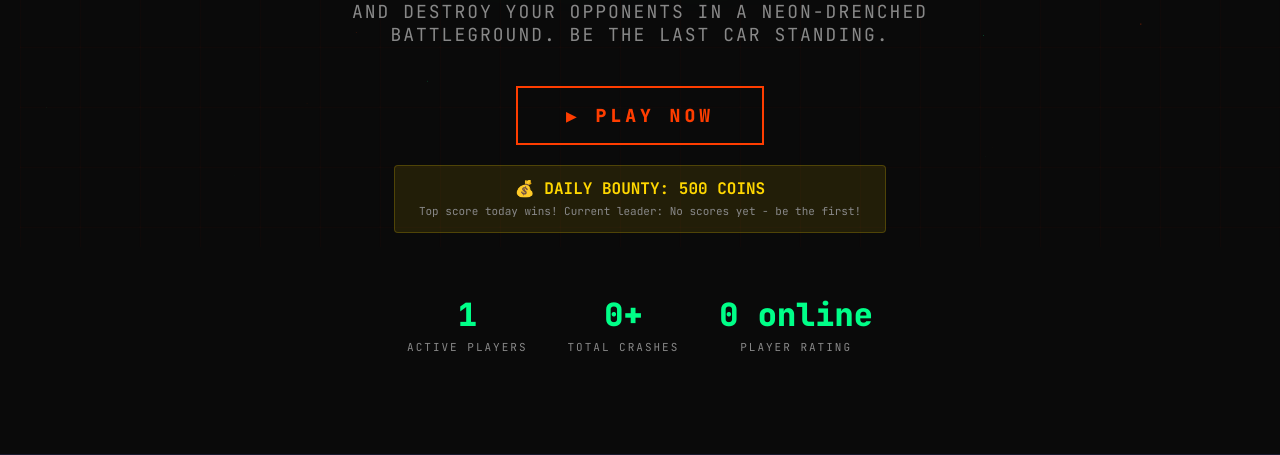
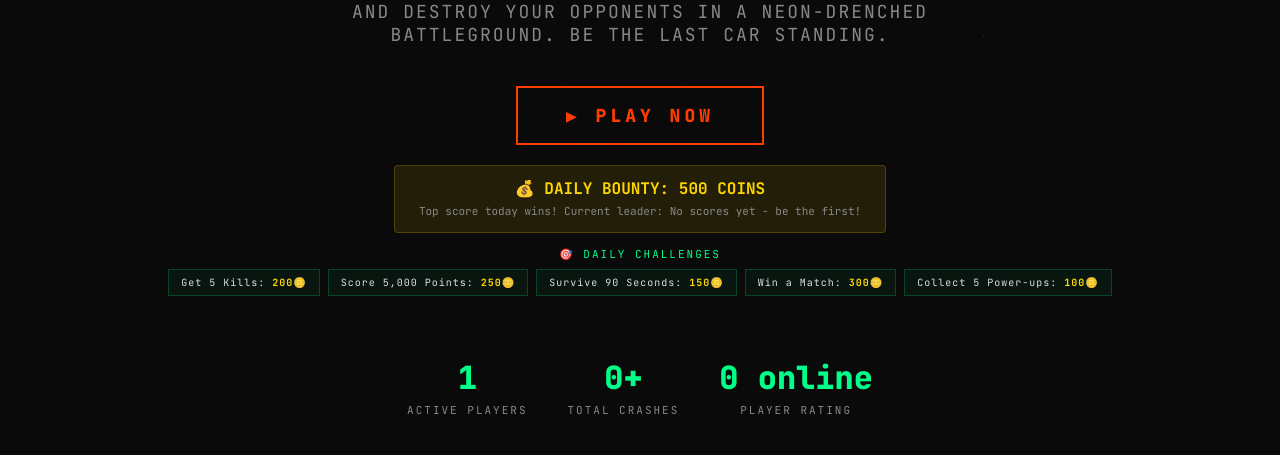
Before and after one commit to The404Studios/skrt-game, a Flask app: page / in a window 1280 px wide. Shown: the part 573-1028 px from the top of the page. Run offline with Flask 3, Linux system fonts and the light colour scheme; data comes from the database, SQL or seed files in the repository; both versions use the stored data as it was after the commit; data that the repository does not hold is empty.

Commit message:
Daily challenges API + homepage display. KOTH mode in selector.

```diff
--- a/server.py
+++ b/server.py
@@ -252,6 +252,25 @@ def api_bounty():
         'bounty': dict(bounty) if bounty else None,
         'reward': 500,
         'top_today': dict(top) if top else None,
+    })
+
+# ── Daily Challenges ────────────────────────────────
+
+CHALLENGES = [
+    {'id': 'kill_5', 'name': 'Get 5 Kills', 'target': 5, 'reward': 200, 'metric': 'kills'},
+    {'id': 'score_5000', 'name': 'Score 5,000 Points', 'target': 5000, 'reward': 250, 'metric': 'score'},
+    {'id': 'survive_90', 'name': 'Survive 90 Seconds', 'target': 90, 'reward': 150, 'metric': 'survival'},
+    {'id': 'win_match', 'name': 'Win a Match', 'target': 1, 'reward': 300, 'metric': 'wins'},
+    {'id': 'powerup_5', 'name': 'Collect 5 Power-ups', 'target': 5, 'reward': 100, 'metric': 'powerups'},
+]
+
+@app.route('/api/challenges')
+def api_challenges():
+    """Get today's challenges"""
+    today = datetime.now().strftime('%Y-%m-%d')
+    return jsonify({
+        'date': today,
+        'challenges': CHALLENGES,
     })
 
 # ── WebSocket Game Server ──────────────────────────────
--- a/templates/index.html
+++ b/templates/index.html
@@ -532,6 +532,11 @@
     <br><span style="color:var(--text-dim);font-size:11px;">Top score today wins! Current leader: <span id="bounty-leader">--</span></span>
   </div>
 
+  <div id="challenges-section" style="margin-top:14px;display:none;">
+    <div style="color:var(--accent2);font-size:11px;text-transform:uppercase;letter-spacing:2px;text-align:center;margin-bottom:8px;">🎯 Daily Challenges</div>
+    <div id="challenges-list" style="display:flex;gap:8px;justify-content:center;flex-wrap:wrap;"></div>
+  </div>
+
   <div class="hero-stats">
     <div class="hero-stat">
       <div class="num" id="playerCount">12,847</div>
@@ -696,6 +701,22 @@
     })
     .catch(() => {});
 
+  // Load challenges
+  fetch('/api/challenges')
+    .then(r => r.json())
+    .then(data => {
+      const section = document.getElementById('challenges-section');
+      const list = document.getElementById('challenges-list');
+      section.style.display = 'block';
+      data.challenges.forEach(c => {
+        const el = document.createElement('div');
+        el.style.cssText = 'background:rgba(0,255,136,0.05);border:1px solid rgba(0,255,136,0.2);padding:6px 12px;font-size:10px;letter-spacing:1px;';
+        el.innerHTML = `${c.name}: <span style="color:#ffd700;font-weight:700;">${c.reward}🪙</span>`;
+        list.appendChild(el);
+      });
+    })
+    .catch(() => {});
+
   // Mobile menu
   const hamburger = document.getElementById('hamburger');
   const mobileMenu = document.getElementById('mobileMenu');
```
Also changed, not shown: skrt.db.
